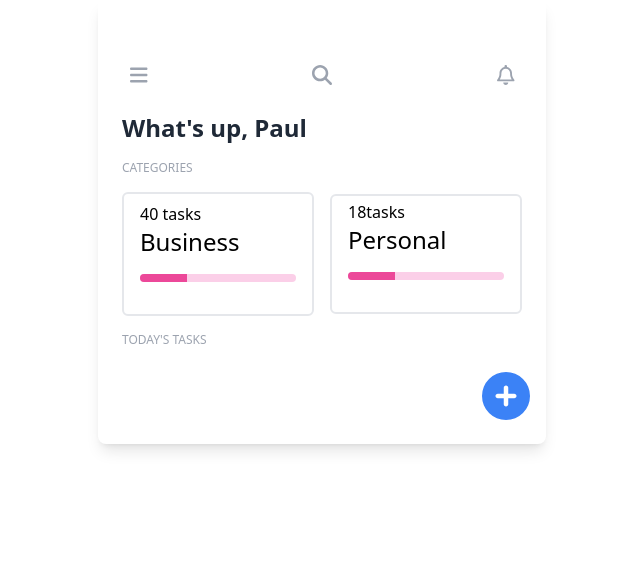
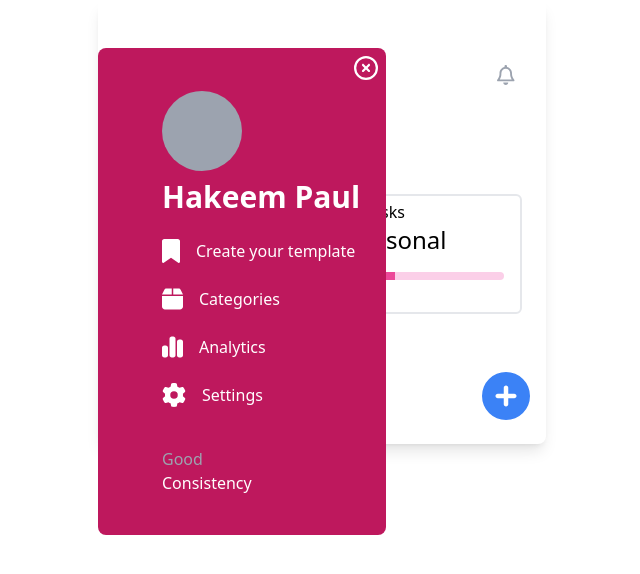
Before and after one commit to Paulhakeem/todolist-version-2, a Vue app: page / in a window 1280 px wide. Both pictures are taken after a click on the icon 456 px from the left and 74 px from the top of the page. Shown: the top 574 px of the page, without its empty margins (318-958 px from the left). Built offline with nearby package versions, Linux system fonts and the light colour scheme.

Commit message:
adding profile side bar

```diff
--- a/src/components/InputModal.vue
+++ b/src/components/InputModal.vue
@@ -19,13 +19,14 @@ defineProps({
         <div class="">
             <font-awesome-icon
             @click="$emit('close-modal')"
-            :icon="['fas', 'xmark']" class="text-3xl text-gray-500 cursor-pointer"/>
+            :icon="['far', 'circle-xmark']" class="text-3xl text-gray-500 cursor-pointer"/>
           </div>
     <slot/>
     </div>
     </transition>
     </div>
     </transition>
+
 
 </template>
 
--- /dev/null
+++ b/src/components/MenuModal.vue
@@ -0,0 +1,50 @@
+<script setup>
+defineEmits(['close-menu'])
+defineProps({
+    menuModal: {
+        type: Boolean,
+        default: false,
+    }
+})
+</script>
+
+<template>
+<transition name="modal-outer">
+<div class="absolute min-h-0 flex-1 z-40 flex overflow-hidden h-screen">
+    <transition name="modal-inner">
+
+    <nav v-show="menuModal"
+    aria-label="Sidebar" class="narrow-sidebar hidden
+    lg:block bg-pink-700 self-start w-72 rounded-lg">
+    <div class="text-end pt-2 mr-2">
+
+      <font-awesome-icon @click="$emit('close-menu')"
+      :icon="['far', 'circle-xmark']"
+      class="text-2xl text-white cursor-pointer" />
+    </div>
+
+   <slot/>
+    </nav>
+    </transition>
+
+</div>
+</transition>
+</template>
+
+
+
+
+<style scoped>
+.modal-outer-enter-active,
+.modal-outer-leave-active {
+    transition: opacity 0.3s cubic-bezier(0.52, 0.02, 0.19, 1.02);
+
+}
+
+.modal-outer-enter-from,
+.modal-outer-leave-to {
+    opacity: 1;
+}
+
+
+</style>
--- a/src/views/HomeView.vue
+++ b/src/views/HomeView.vue
@@ -1,14 +1,20 @@
 <script setup>
 import { ref, watch, onMounted } from 'vue';
 import InputModal from '../components/InputModal.vue';
+import MenuModal from '../components/MenuModal.vue';
 
 const modalActive = ref(null)
+const menuModal = ref(null)
 
 const newItem = ref('')
 const items = ref([])
 
 const taggleModal = () => {
   modalActive.value = !modalActive.value
+}
+
+const openMenu = () => {
+  menuModal.value = !menuModal.value
 }
 
 const addItem = () => {
@@ -40,9 +46,55 @@ watch(items, newItem => {
 
 <template>
  <div class="max-w-md justify-center items-center rounded-lg shadow-lg g-[#f1f2f5] m-auto pt-12">
+<MenuModal
+ :menuModal="menuModal"
+ @close-menu="openMenu"
+>
+  <div class="relative space-x-16 mb-10">
+    <div class="text-end pt-2 mr-2">
+    </div>
+
+      <div class="w-20 h-20 bg-gray-400 rounded-full"></div>
+       <div class="pt-2">
+        <h3 class="text-3xl font-bold text-white">
+          Hakeem Paul
+        </h3>
+       </div>
+      <div class="flex pt-6 space-x-4">
+        <font-awesome-icon :icon="['fas', 'bookmark']" class="text-2xl text-white"/>
+        <p class="text-white font-light">Create your template</p>
+      </div>
+      <div class="flex pt-6 space-x-4">
+        <font-awesome-icon :icon="['fas', 'box']" class="text-2xl text-white"/>
+        <p class="text-white font-light">Categories</p>
+      </div>
+      <div class="flex pt-6 space-x-4">
+        <font-awesome-icon :icon="['fas', 'chart-simple']" class="text-2xl text-white"/>
+        <p class="text-white font-light">Analytics</p>
+      </div>
+      <div class="flex pt-6 space-x-4">
+        <font-awesome-icon :icon="['fas', 'gear']" class="text-2xl text-white"/>
+        <p class="text-white font-light">Settings</p>
+      </div>
+      <div class="pt-10">
+        <span class="text-gray-400 font-light">Good</span>
+        <p class="text-white font-medium">Consistency</p>
+      </div>
+  </div>
+</MenuModal>
+
+
+
+
+
+
+
   <div class="justify-between flex ml-4 mr-4 p-4">
     <div>
-      <font-awesome-icon :icon="['fas', 'bars']" class="text-xl text-gray-400"/>
+      <font-awesome-icon
+       @click="openMenu"
+       :icon="['fas', 'bars']"
+       class="text-xl text-gray-400 cursor-pointer"/>
     </div>
     <div class="justify-end">
       <font-awesome-icon :icon="['fas', 'magnifying-glass']" class="text-xl text-gray-400"/>
@@ -52,7 +104,7 @@ watch(items, newItem => {
     </div>
   </div>
   <div class="p-2 ml-4 space-y-4">
-    <h3 class="text-2xl font-bold text-gray-800">What's up, Paul</h3>
+    <h3 class="text-2xl font-bold text-gray-800">Welcome Stranger</h3>
     <p class="uppercase text-gray-400 text-xs">categories</p>
   </div>
 
@@ -98,6 +150,13 @@ watch(items, newItem => {
 
 
 
+
+
+
+
+
+
+
            <InputModal
            :modalActive="modalActive"
            @close-modal="taggleModal">
@@ -120,19 +179,13 @@ watch(items, newItem => {
               <font-awesome-icon :icon="['fas', 'moon']" class="text-gray-400"/>
             </div>
             <div class="justify-end text-right">
-              <button @click="addItem"
+              <button
+              @click="addItem"
                class="bg-blue-600 rounded-full p-2 w-28 text-white">
                 New task
               </button>
             </div>
           </InputModal>
-
-
-
-
-
-
-
 
    <footer>
     <div class="text-right mr-4 pb-6">
```
